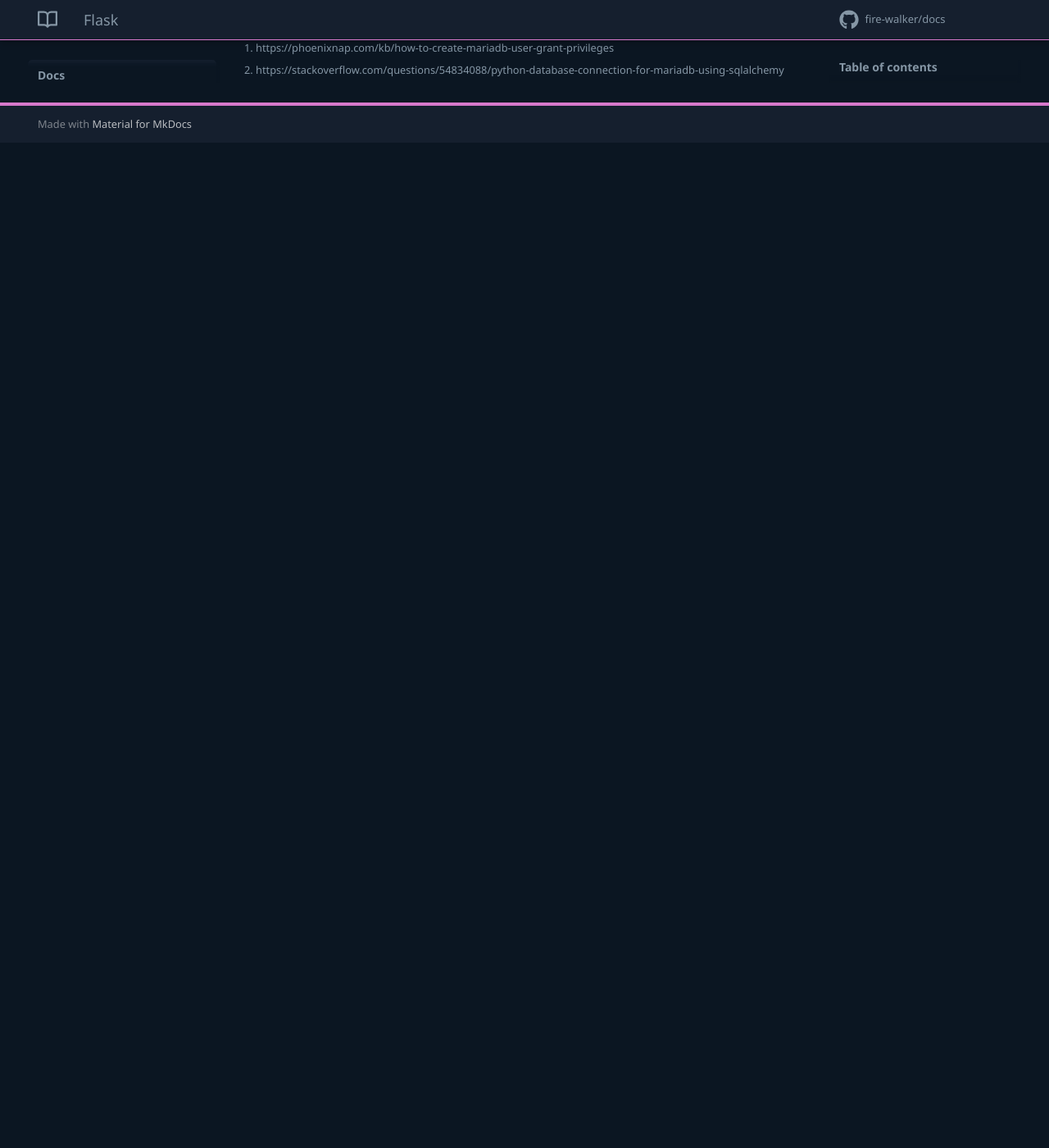
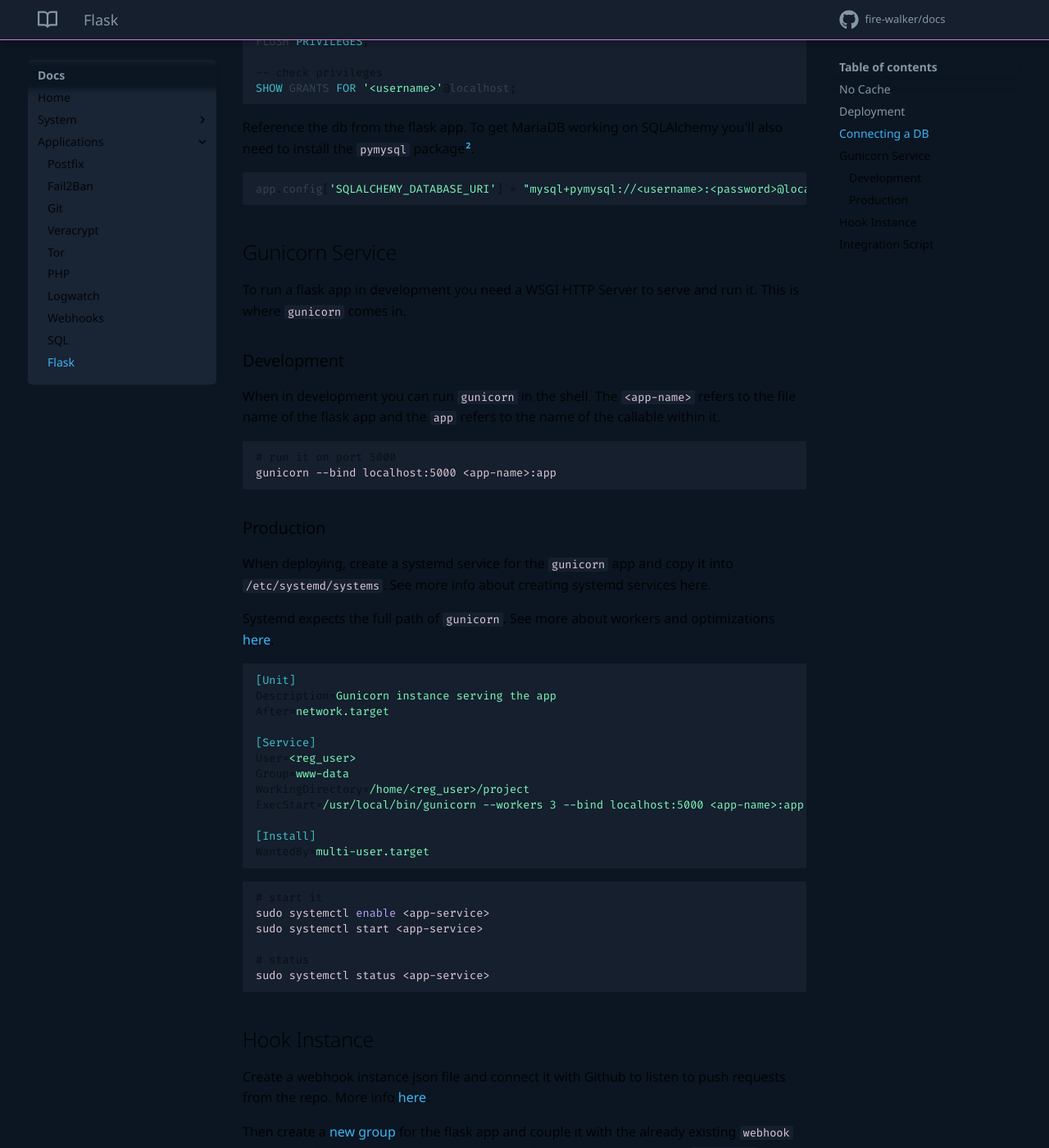
Before and after one commit to fire-walker/docs, an MkDocs documentation site: the page built from docs/pages/flask.md, in a window 1280 px wide and 1400 px high, scrolled down 1302 px. Shown: the whole window at 82% size. Built offline with MkDocs 1.6.1 and Material for MkDocs 9.7.7, drawn with Linux system fonts in a browser that asks for light colours; comment, search, counter and statistics services are not loaded; before the commit the page ends 1476 px from its top, so only the background shows below that; some of the changed text lies outside the part shown.

Commit message:
flask automation

````diff
--- a/docs/pages/flask.md
+++ b/docs/pages/flask.md
@@ -15,6 +15,14 @@
 ```
 
 ## Deployment
+
+- [x] Setup database
+- [x] Create systemd service for gunicorn
+- [x] Create hook instance config json
+- [x] Configure GitHub repo's webhook settings
+- [x] Create a group for the hook service
+- [x] Create a systemd service for the hook instance
+- [x] Write the pull and reload script
 
 ## Connecting a DB
 
@@ -50,5 +58,71 @@
 app.config['SQLALCHEMY_DATABASE_URI'] = "mysql+pymysql://<username>:<password>@localhost/<app-db-name>?charset=utf8mb4"
 ```
 
+## Gunicorn Service
+
+To run a flask app in development you need a WSGI HTTP Server to serve and run it. This is where `gunicorn` comes in.
+
+### Development
+
+When in development you can run `gunicorn` in the shell. The `<app-name>` refers to the file name of the flask app and the `app` refers to the name of the callable within it.
+``` bash
+# run it on port 5000
+gunicorn --bind localhost:5000 <app-name>:app
+```
+
+### Production
+
+When deploying, create a systemd service for the `gunicorn` app and copy it into `/etc/systemd/systems`. See more info about creating systemd services here.
+
+Systemd expects the full path of `gunicorn`. See more about workers and optimizations [here](https://medium.com/building-the-system/gunicorn-3-means-of-concurrency-efbb547674b7).
+``` ini
+[Unit]
+Description=Gunicorn instance serving the app
+After=network.target
+
+[Service]
+User=<reg_user>
+Group=www-data
+WorkingDirectory=/home/<reg_user>/project
+ExecStart=/usr/local/bin/gunicorn --workers 3 --bind localhost:5000 <app-name>:app
+
+[Install]
+WantedBy=multi-user.target
+```
+
+``` bash
+# start it
+sudo systemctl enable <app-service>
+sudo systemctl start <app-service>
+
+# status
+sudo systemctl status <app-service>
+```
+
+## Hook Instance
+
+Create a webhook instance json file and connect it with Github to listen to push requests from the repo. More info [here](../webhooks/#setup).
+
+Then create a [new group](../general/#groups) for the flask app and couple it with the already existing `webhook` user created when setting up the webhook application. In it whitelist the `systemctl` commands for dealing with the gunicorn service.
+
+Write a systemd service file with the `webhook` user and the new group for the hook instance. Find out how [here](../webhooks/#systemd-service)
+
+## Integration Script
+
+Since systemd runs services in isolated environments. Without access to the user shell nor any environment variables. So, for private repos an ssh-agent needs to be started every time the script is run for Github authentication. More info [here](../git/#automated-deployment)
+
+First clean the repo of any untracked changes. Then pull the latest commit. Here only use the `systemctl` commands that were defined in the group the hook instance is running on.
+
+``` bash
+git clean -f
+git pull
+
+systemctl restart <app-service>
+```
+
+!!! info ""
+    **Always remember to kill what you start.**
+
+
 [^1]: https://phoenixnap.com/kb/how-to-create-mariadb-user-grant-privileges
 [^2]: https://stackoverflow.com/questions/54834088/python-database-connection-for-mariadb-using-sqlalchemy
--- a/mkdocs.yml
+++ b/mkdocs.yml
@@ -21,6 +21,8 @@
     - pymdownx.keys
     - pymdownx.details
     - pymdownx.smartsymbols
+    - pymdownx.tasklist:
+        custom_checkbox: true
     - footnotes
     - admonition
     - pymdownx.betterem:
````
Also changed, not shown: docs/pages/git.md (+30 -1 lines), docs/pages/tor.md (+1 -1 lines), docs/pages/webhooks.md (+11 -5 lines).
